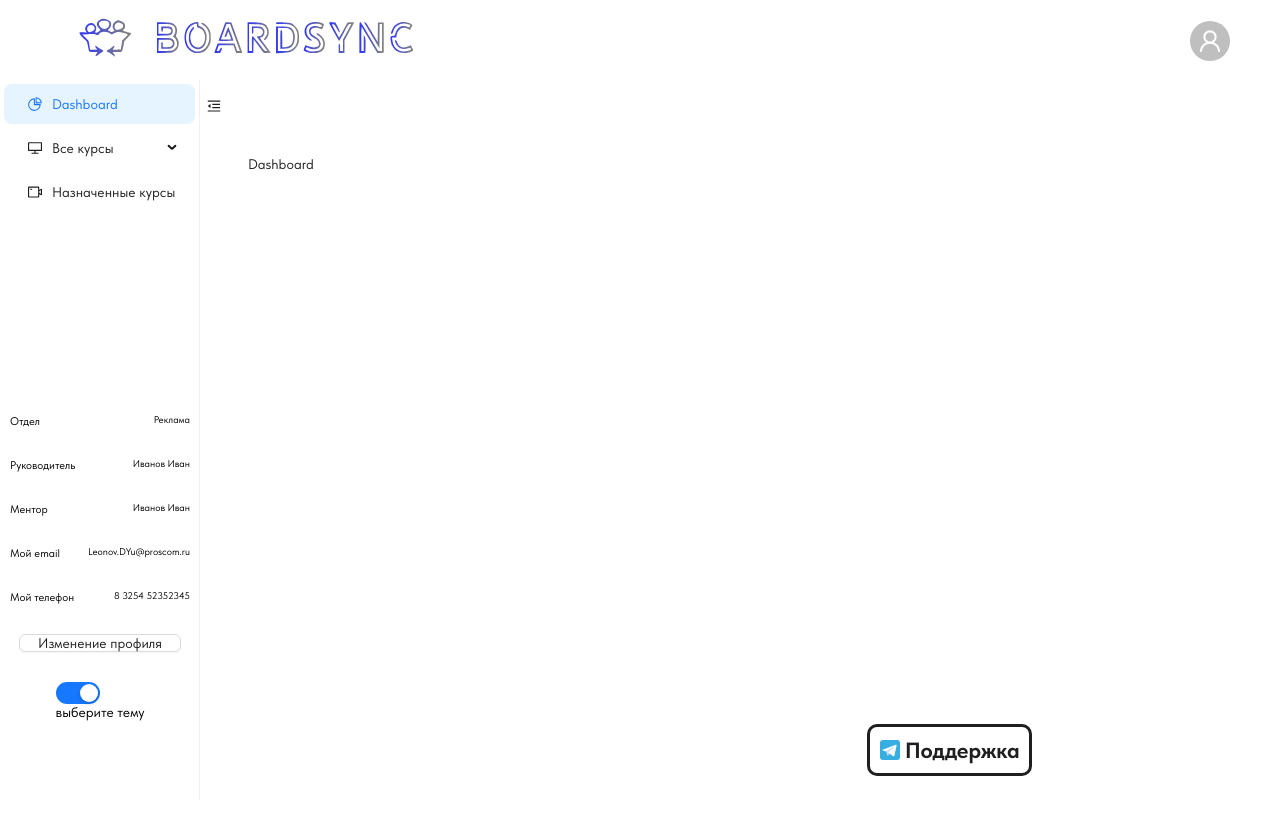
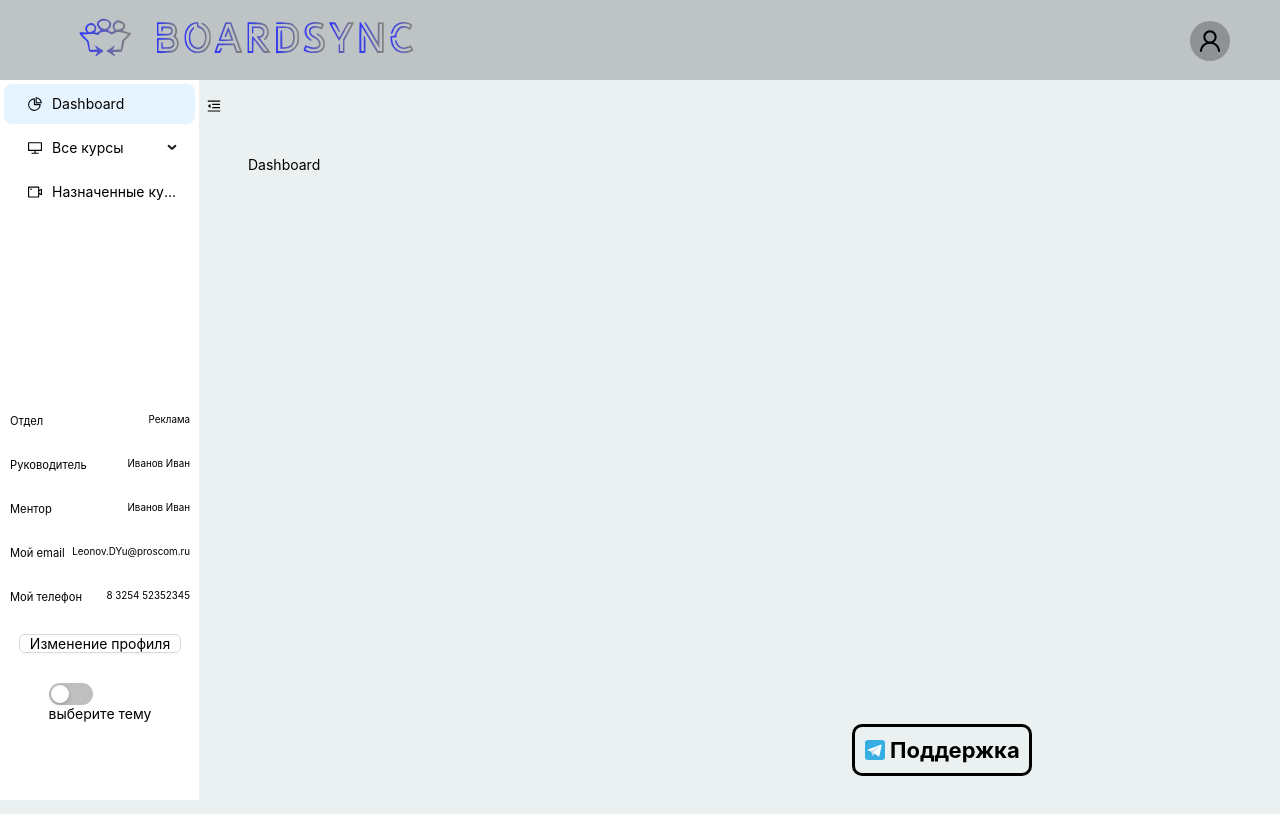
Before and after one commit to GuildOfTwo/hackaton_0.2, a React (Vite) app: page /dashboard in a window 1280 px wide. Built offline with nearby package versions, Linux system fonts and the light colour scheme.

Commit message:
feat-theme-switch

```diff
--- a/src/app/App.tsx
+++ b/src/app/App.tsx
@@ -3,8 +3,14 @@ import AppRoutes from '../routes';
 import { Modal } from '../components/modal';
 import { AppStyles } from './styled';
 import { useLocation, useNavigate } from 'react-router-dom';
+import Theme from '../components/Theme/Theme';
+import { getTheme } from '../utils/theme';
+import { useAppDispatch } from '../hooks';
+import { setDarkTheme } from '../store/theme';
 
 const App: React.FC = () => {
+  const dispatch = useAppDispatch();
+  if (getTheme() !== "default") {dispatch(setDarkTheme())}
   const location = useLocation();
   const navigate = useNavigate();
   React.useEffect(() => {
@@ -12,9 +18,11 @@ const App: React.FC = () => {
   }, [location]);
   return (
     <>
-      <AppStyles />
-      <AppRoutes />
-      <Modal />
+      <Theme>
+        <AppStyles />
+        <AppRoutes />
+        <Modal />
+      </Theme>
     </>
   );
 };
--- a/src/app/styled.ts
+++ b/src/app/styled.ts
@@ -104,7 +104,8 @@ export const AppStyles = createGlobalStyle`
   * {
     padding: 0;
     margin: 0;
-    font-family: "TildaSans", sans-serif;
+    font-family: ${(props) => props.theme.font};
+    color:${(props) => props.theme.textcolor};
    }
 
   ul,
@@ -122,6 +123,7 @@ export const AppStyles = createGlobalStyle`
 
   body {
     min-height: 100%;
+    background-color:  ${(props) => props.theme.backgroundColor1};
     text-rendering: optimizespeed;
     &::-webkit-scrollbar {
       background: rgba(0, 66, 105, 0.06);
--- /dev/null
+++ b/src/components/Theme/Theme.tsx
@@ -0,0 +1,32 @@
+import { ThemeProvider } from "styled-components";
+import { TThemeProps } from "../../utils/types/types";
+import { useState, useEffect } from 'react';
+import { useAppSelector } from "../../hooks";
+
+
+const defaultTheme = {
+  textcolor: 'black',
+  backgroundColor1: '#ebf1f1',
+  backgroundColor2: '#bec3c6',
+  backgroundColor3: '#7C7C7C'
+}
+
+const darkTheme = {
+  textcolor: '#D2D2D2',
+  backgroundColor1: '#0A1F32',
+  backgroundColor2: '#2D384A',
+  backgroundColor3: '#344756'
+}
+
+const Theme = ({ children }: TThemeProps) => {
+  const currentTheme = useAppSelector(store => store.theme.theme)
+  const [appTheme, setAppTheme] = useState({});
+  useEffect(() => {
+    currentTheme !== "default" ? setAppTheme(darkTheme) : setAppTheme(defaultTheme)
+  }, [currentTheme]);
+
+  return (
+    <> {appTheme && <ThemeProvider theme={appTheme}>{children}</ThemeProvider>}</>)
+};
+
+export default Theme;
--- a/src/components/telegram_link/styled.ts
+++ b/src/components/telegram_link/styled.ts
@@ -24,7 +24,7 @@ export const LinkWrapper = styled.div `
  position: sticky;
  top: 100%;
  left: 100%;
- width: 165px;
+ width: 180px;
  border-radius:10px;
  border: solid 3px;
 `
--- a/src/components/userCard/index.tsx
+++ b/src/components/userCard/index.tsx
@@ -1,11 +1,14 @@
 import { FC } from 'react';
 import { InfoSubtitle, InfoTitle, InfoWrap, Wrapper } from './styled';
 import { Button, Switch } from 'antd';
+import { useAppDispatch } from '../../hooks';
+import { setDarkTheme, setDefaultTheme } from '../../store/theme';
 
 export const UserCard: FC = () => {
-    const onChange = (checked:any) => {
-        console.log(`switch to ${checked}`);
-      };
+  const dispatch = useAppDispatch();
+  const handleSwitch = (checked: boolean) => {
+      checked ? dispatch(setDarkTheme()) : dispatch(setDefaultTheme())
+     };
   return <Wrapper>
 
 <InfoWrap>
@@ -35,7 +38,7 @@ export const UserCard: FC = () => {
 
 <Button style={{width: '90%'}}>Изменение профиля</Button>
 <div >
-<Switch defaultChecked onChange={onChange} style={{width: '40%'}}/>
+<Switch onChange={handleSwitch} style={{width: '40%'}}/>
 <div>выберите тему</div>
 </div>
   </Wrapper>;
--- a/src/layouts/Header/styled.ts
+++ b/src/layouts/Header/styled.ts
@@ -9,7 +9,7 @@ const HeaderWrapper = styled(Header)`
   display: flex;
   justify-content: space-between;
   align-items: center;
-  background-color: white;
+  background-color: ${(props) => props.theme.backgroundColor2};
   height: ${HEADER_HEIGHT};
 `;
 
--- a/src/layouts/Main/styled.ts
+++ b/src/layouts/Main/styled.ts
@@ -4,7 +4,7 @@ import { HEADER_HEIGHT } from '../../utils/constants';
 
 const MainWrapper = styled(Layout)`
   padding: 24px 100px;
-  background: white;
+  background: ${(props) => props.theme.backgroundColor1};
   flex: 1;
   height: 100%;
   max-width: 1920px;
--- a/src/pages/Main/styled.ts
+++ b/src/pages/Main/styled.ts
@@ -14,6 +14,7 @@ const AppWrapper = styled(Layout)`
 
 const ContentWrapper = styled(Content)`
   flex-grow: 1;
+  background-color: ${(props) => props.theme.backgroundColor1};
 `;
 
 export { AppWrapper, ContentWrapper };
--- a/src/store/index.ts
+++ b/src/store/index.ts
@@ -1,16 +1,19 @@
 import { configureStore } from '@reduxjs/toolkit';
 import UserReduser from './user';
 import ModalReduser from './modal';
+import ThemeReduser from './theme';
 import { combineReducers } from 'redux';
 
 enum ReducerName {
   User = 'user',
   Modal = 'modal',
+  Theme = 'theme'
 }
 
 const rootReducer = combineReducers({
   [ReducerName.User]: UserReduser,
   [ReducerName.Modal]: ModalReduser,
+  [ReducerName.Theme]: ThemeReduser
 });
 
 const store = configureStore({
--- /dev/null
+++ b/src/store/theme/index.ts
@@ -0,0 +1,30 @@
+import { createSlice } from '@reduxjs/toolkit';
+import { handleSetTheme } from '../../utils/theme';
+
+
+interface IThemeState {
+  theme: string;
+}
+
+const initialState: IThemeState = {
+  theme: "default",
+};
+
+const themeSlice = createSlice({
+  name: 'theme',
+  initialState,
+  reducers: {
+    setDefaultTheme(state: IThemeState) {
+      handleSetTheme("default"),
+      state.theme = "default";
+    },
+    setDarkTheme(state: IThemeState) {
+      handleSetTheme("dark"),
+      state.theme = "dark";
+     },
+  },
+});
+
+export const { setDefaultTheme, setDarkTheme } = themeSlice.actions;
+
+export default themeSlice.reducer;
--- /dev/null
+++ b/src/utils/theme/index.ts
@@ -0,0 +1,21 @@
+import { useAppDispatch } from "../../hooks";
+
+const StorageKey = 'app-theme';
+
+const getTheme = (): string => {
+  let theme = localStorage.getItem(StorageKey);
+
+  if (!theme) {
+    localStorage.setItem(StorageKey, 'default');
+    theme = 'default';
+  }
+
+  return theme;
+};
+
+const handleSetTheme = (theme: string) => {
+  localStorage.setItem(StorageKey, theme)
+}
+
+
+export { getTheme, handleSetTheme }
--- a/src/utils/types/types.ts
+++ b/src/utils/types/types.ts
@@ -9,3 +9,7 @@ export type TUser = {
   name: string;
   email: string;
 };
+
+export type TThemeProps = {
+  children: JSX.Element|JSX.Element[];
+};
```
